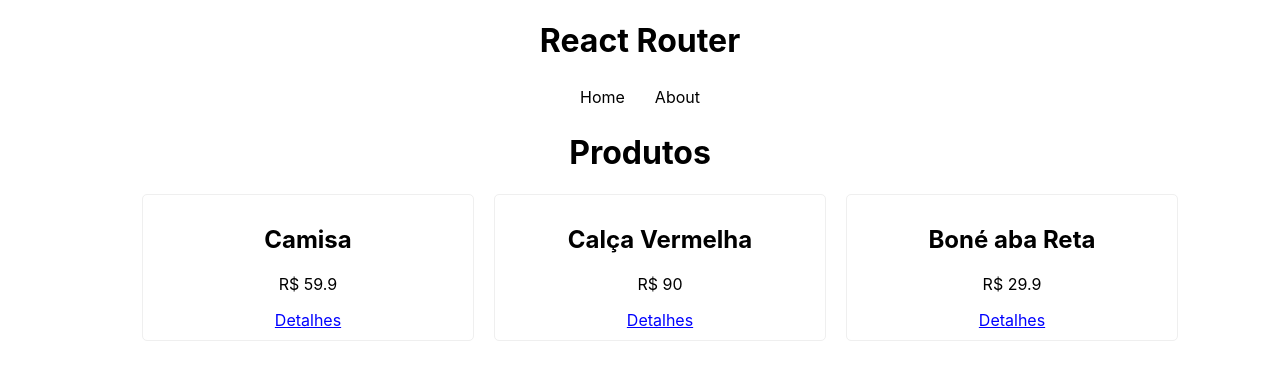
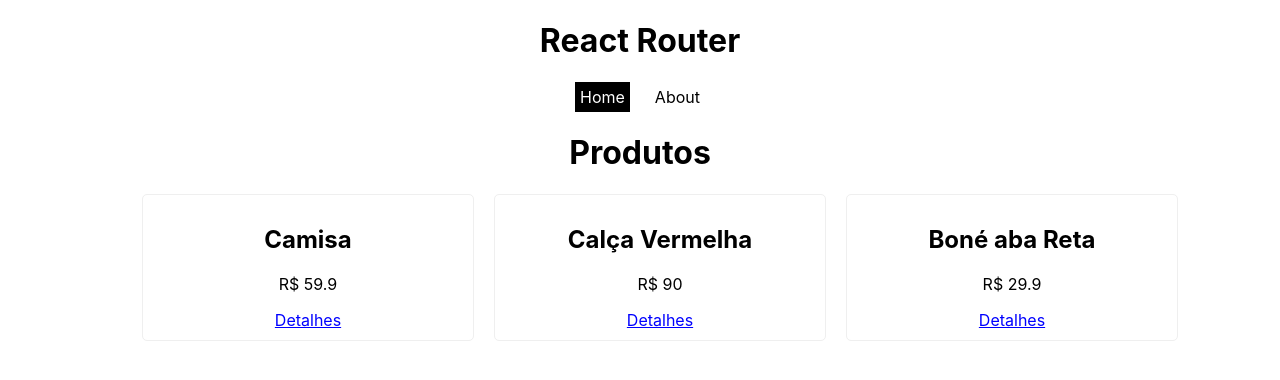
Before and after one commit to gabrielestefono/Cursos-React, a React (Create React App) app in the folder mateus_battisti/08_react_router/: page / in a window 1280 px wide. Shown: the top 380 px of the page. Built offline with nearby package versions, Linux system fonts and the light colour scheme; data requests are answered from the project's data file.

Commit message:
Link Ativo

```diff
--- a/mateus_battisti/08_react_router/src/components/navbar.tsx
+++ b/mateus_battisti/08_react_router/src/components/navbar.tsx
@@ -1,11 +1,11 @@
-import { Link } from "react-router-dom";
+import { NavLink } from "react-router-dom";
 import './navbar.css';
 
 export default function Navbar(){
 	return(
 		<nav>
-			<Link to="/">Home</Link>
-			<Link to="/about">About</Link>
+			<NavLink to="/">Home</NavLink>
+			<NavLink to="/about">About</NavLink>
 		</nav>
 	)
 }
```
